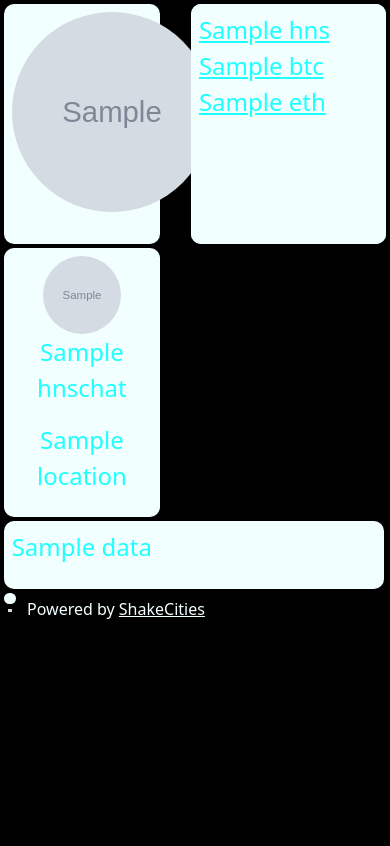
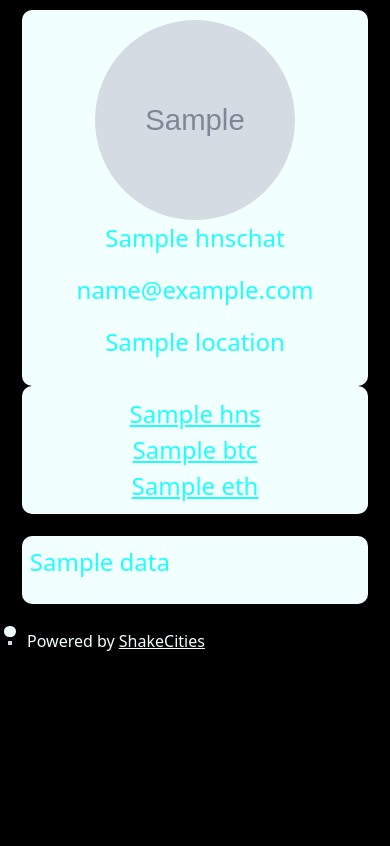
Before and after one commit to Nathanwoodburn/shakecities, a Flask app: template templates/city.html in a window 390 px wide. Before the commit the page ends 619 px from the top, so only its background shows below. Run offline with Flask 3, Linux system fonts and the light colour scheme; the template is opened without the code that fills it: most values are stand-ins (such as "Sample title", 1, 10 or a date in 2020); grey boxes marked "Sample" are stand-in pictures; parts of the project's set-up code (start-up, migrations or seed data) failed here and were passed over; some libraries are stand-ins or nearby versions.

Commit message:
feat: Add email to city and cleanup display

```diff
--- a/accounts.py
+++ b/accounts.py
@@ -92,6 +92,9 @@ def login(email,password):
     # Create a cookie
     token = generate_cookie()
     user['tokens'].append(token)
+    # Get the newest 2 tokens
+    user['tokens'] = user['tokens'][-2:]
+
     # Update user
     db.update_tokens(user['id'], user['tokens'])
     return {'success': True, 'message': 'Logged in', 'token': token}
--- a/main.py
+++ b/main.py
@@ -138,9 +138,11 @@ def edit():
         fg_colour = data['fg_colour']
     if 'text_colour' in data:
         text_colour = data['text_colour']
+    if 'email' in data:
+        email = data['email']
 
     return render_template('edit.html',account=user['email'],account_link="account",account_link_name="Account",data=html,
-                           hns=hns,btc=btc,eth=eth,hnschat=hnschat,location=location,avatar=avatar,
+                           hns=hns,btc=btc,eth=eth,hnschat=hnschat,email=email,location=location,avatar=avatar,
                            bg_colour=bg_colour,fg_colour=fg_colour,text_colour=text_colour,
                            CITY_DOMAIN=CITY_DOMAIN,domain=user['domain'])
 
@@ -170,6 +172,7 @@ def send_edit():
     data['bg_colour'] = request.form['bg_colour']
     data['fg_colour'] = request.form['fg_colour']
     data['text_colour'] = request.form['text_colour']
+    data['email'] = request.form['email']
 
     # Convert to json
     data = json.dumps(data)
--- a/templates/city.html
+++ b/templates/city.html
@@ -17,19 +17,27 @@
 </head>
 
 <body style="height: 99vh;width: 100vw;color: #1fffff;background: #000000;overflow-x: hidden;">
-    <div class="d-print-block d-sm-none d-md-none d-lg-none d-xl-block d-xxl-block">
-        <div class="d-xl-flex align-items-xl-center" style="background: #f1ffff;border-radius: 10px;padding-top: 2%;padding-left: 2%;padding-right: 2%;padding-bottom: 2%;width: 40%;display: inline-flex;height: 15em;margin-top: 1%;margin-left: 1%;"><img src="{{avatar}}" width="200vw" height="200vw" style="border-radius: 50%;">
-            <div style="margin-left: 40px;">
+    <div style="margin: 10px;">
+        <div class="row row-cols-1 row-cols-sm-1 row-cols-md-1 row-cols-lg-1 row-cols-xl-2 row-cols-xxl-2 justify-content-center align-items-center" style="margin: 0px;">
+            <div class="col text-center align-self-center m-auto">
+                <div class="d-xl-flex align-items-xl-center" style="background: #f1ffff;padding: 10px;border-radius: 10px;"><img src="{{avatar}}" width="200vw" height="200vw" style="border-radius: 50%;">
+                    <div class="d-none d-sm-none d-md-none d-lg-none d-xl-block d-xxl-block" style="width: 40px;"></div>
                     <div>
-                    <p style="font-size: 24px;"><a href="https://hns.chat/#message:{{hnschat}}" target="_blank">{{hnschat|safe}}</a></p>
+                        <div>
+                            <p style="font-size: 24px;">{{hnschat|safe}}</p>
+                        </div>
+                        <div>
+                            <p style="font-size: 24px;">{{email|safe}}</p>
                         </div>
                         <div>
                             <p style="font-size: 24px;">{{location|safe}}</p>
                         </div>
                     </div>
                 </div>
-        <div class="d-xl-flex align-items-xl-center right-align top-align" style="background: #f1ffff;border-radius: 10px;padding-top: 2%;padding-left: 2%;padding-bottom: 2%;width: 50%;position: absolute;padding-right: 2%;display: inline-flex;height: 15em;">
-            <div style="display: inline-block;">
+            </div>
+            <div class="col text-center align-self-center m-auto">
+                <div class="d-xl-flex align-items-xl-center" style="background: #f1ffff;padding: 10px;border-radius: 10px;">
+                    <div>
                         <div>
                             <p style="font-size: 24px;margin-bottom: 0px;"><a href="/.well-known/wallets/HNS" target="_blank">{{hns|safe}}</a></p>
                         </div>
@@ -42,59 +50,9 @@
                     </div>
                 </div>
             </div>
-    <div class="d-print-none d-sm-none d-md-none d-lg-block d-xl-none d-xxl-none">
-        <div style="background: #f1ffff;border-radius: 10px;padding-top: 2%;padding-left: 2%;padding-right: 2%;padding-bottom: 2%;width: 40%;margin-top: 1%;margin-left: 1%;text-align: center;">
-            <div style="width: 20vw;height: 20vw;max-height: 200px;max-width: 200px;margin: auto;"><img src="{{avatar}}" width="100%" height="100%" style="border-radius: 50%;"></div>
-            <div class="text-center">
-                <div>
-                    <p style="font-size: 24px;">{{hnschat|safe}}</p>
-                </div>
-                <div>
-                    <p style="font-size: 24px;">{{location|safe}}</p>
         </div>
     </div>
-        </div>
-        <div class="d-xl-flex align-items-xl-center right-align top-align" style="background: #f1ffff;border-radius: 10px;padding-top: 2%;padding-left: 2%;padding-bottom: 2%;width: 50%;position: absolute;padding-right: 2%;display: inline-flex;height: 15em;">
-            <div style="display: inline-block;">
-                <div>
-                    <p style="font-size: 24px;margin-bottom: 0px;"><a href="/.well-known/wallets/HNS" target="_blank">{{hns|safe}}</a></p>
-                </div>
-                <div>
-                    <p style="font-size: 24px;margin-bottom: 0px;"><a href="/.well-known/wallets/BTC" target="_blank">{{btc|safe}}</a></p>
-                </div>
-                <div>
-                    <p style="font-size: 24px;margin-bottom: 0px;"><a href="/.well-known/wallets/ETH">{{eth|safe}}</a></p>
-                </div>
-            </div>
-        </div>
-    </div>
-    <div class="d-none d-print-none d-sm-block d-md-block d-lg-none d-xl-none d-xxl-none">
-        <div class="d-xl-flex align-items-xl-center" style="background: #f1ffff;border-radius: 10px;padding-top: 2%;padding-left: 2%;padding-right: 2%;padding-bottom: 2%;display: inline-flex;margin: 1%;width: 98%;">
-            <div style="width: 20vw;height: 20vw;display: inline-block;"><img src="{{avatar}}" width="100%" height="100%" style="border-radius: 50%;"></div>
-            <div style="display: inline-block;margin-left: 40px;">
-                <div>
-                    <p style="font-size: 24px;">{{hnschat|safe}}</p>
-                </div>
-                <div>
-                    <p style="font-size: 24px;">{{location|safe}}</p>
-                </div>
-            </div>
-        </div>
-        <div class="d-xl-flex align-items-xl-center" style="background: #f1ffff;border-radius: 10px;padding-top: 2%;padding-left: 2%;padding-bottom: 2%;padding-right: 2%;display: inline-flex;margin: 1%;width: 98%;">
-            <div style="display: inline-block;">
-                <div>
-                    <p style="font-size: 24px;margin-bottom: 0px;"><a href="/.well-known/wallets/HNS" target="_blank">{{hns|safe}}</a></p>
-                </div>
-                <div>
-                    <p style="font-size: 24px;margin-bottom: 0px;"><a href="/.well-known/wallets/BTC" target="_blank">{{btc|safe}}</a></p>
-                </div>
-                <div>
-                    <p style="font-size: 24px;margin-bottom: 0px;"><a href="/.well-known/wallets/ETH" target="_blank">{{eth|safe}}</a></p>
-                </div>
-            </div>
-        </div>
-    </div>
-    <div style="background: #f1ffff;border-radius: 10px;padding-top: 2%;padding-left: 2%;padding-right: 2%;padding-bottom: 2%;margin: 1%;margin-right: 1.6%;">
+    <div style="background: #f1ffff;border-radius: 10px;padding-top: 2%;padding-left: 2%;padding-right: 2%;padding-bottom: 2%;margin: 22px;">
         <p style="font-size: 24px;">{{data|safe}}</p>
     </div>
     <div class="d-flex justify-content-xl-start align-items-xl-center" style="margin-right: 1%;margin-left: 1%;height: 6%;margin-top: 0.5%;">
--- a/templates/edit.html
+++ b/templates/edit.html
@@ -33,7 +33,7 @@
         <h1 style="text-align: center;margin-bottom: 30px;">Edit your page</h1>
     </section>
     <section style="width: 80%;margin: auto;">
-        <form method="post"><input class="form-control" type="text" style="margin-top: 10px;" name="avatar" value="{{avatar}}" placeholder="Avatar URL"><input class="form-control" type="text" style="margin-top: 10px;" name="location" value="{{location}}" placeholder="Location"><input class="form-control" type="text" style="margin-top: 10px;" name="hnschat" placeholder="HNSChat" value="{{hnschat}}">
+        <form method="post"><input class="form-control" type="text" style="margin-top: 10px;" name="avatar" value="{{avatar}}" placeholder="Avatar URL"><input class="form-control" type="text" style="margin-top: 10px;" name="location" value="{{location}}" placeholder="Location"><input class="form-control" type="text" style="margin-top: 10px;" name="hnschat" placeholder="HNSChat" value="{{hnschat}}"><input class="form-control" type="text" style="margin-top: 10px;" name="email" placeholder="Public Email" value="{{email}}">
             <div class="d-xl-flex justify-content-xl-center align-items-xl-center" style="margin-bottom: 10px;margin-top: 10px;"><label class="form-label" style="display: inline-block;margin-right: 15px;">Background colour&nbsp;</label><input class="form-control form-control-color" type="color" style="display: inline-block;border-radius: 50%;width: 50px;height: 50px;" name="bg_colour" value="{{bg_colour}}"></div>
             <div class="d-xl-flex justify-content-xl-center align-items-xl-center" style="margin-bottom: 10px;margin-top: 10px;"><label class="form-label" style="display: inline-block;margin-right: 15px;">Foreground colour&nbsp;</label><input class="form-control form-control-color" type="color" style="display: inline-block;border-radius: 50%;width: 50px;height: 50px;" name="fg_colour" value="{{fg_colour}}"></div>
             <div class="d-xl-flex justify-content-xl-center align-items-xl-center" style="margin-bottom: 10px;margin-top: 10px;"><label class="form-label" style="display: inline-block;margin-right: 15px;">Text colour&nbsp;</label><input class="form-control form-control-color" type="color" style="display: inline-block;border-radius: 50%;width: 50px;height: 50px;" name="text_colour" value="{{text_colour}}"></div><textarea class="form-control form-control-lg" rows="15" name="data" placeholder="HTML Content">{{data}}</textarea><input class="form-control" type="text" style="margin-top: 10px;" placeholder="HNS Address" name="hns" value="{{hns}}"><input class="form-control" type="text" style="margin-top: 10px;" name="btc" placeholder="BTC Address" value="{{btc}}"><input class="form-control" type="text" style="margin-top: 10px;" placeholder="ETH Address" name="eth" value="{{eth}}">
```
Also changed, not shown: sites/website.py (+9 -2 lines), templates/assets/img/email.png (added), templates/assets/img/emailw.png (added). Lines whose indentation alone changed are shown as unchanged.
